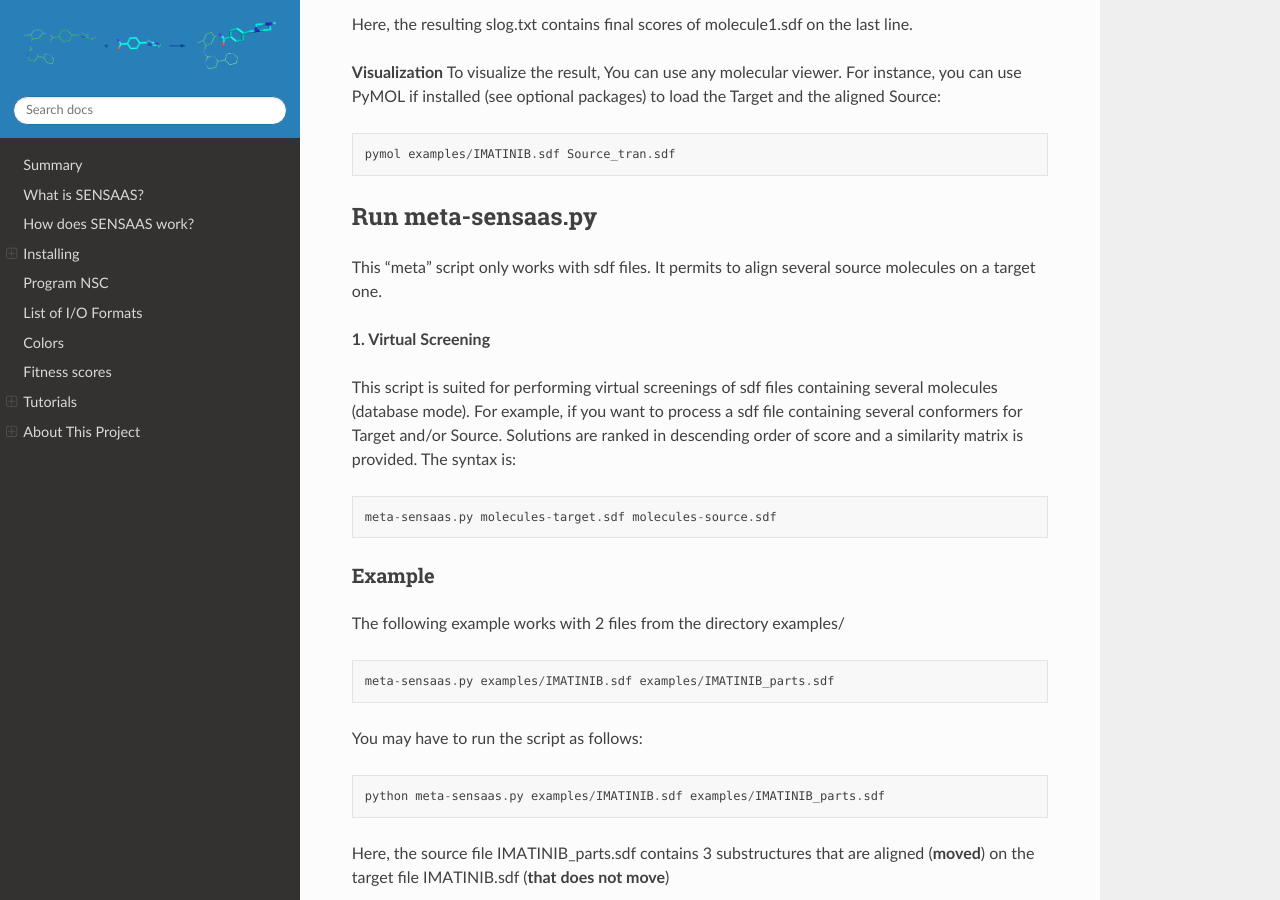
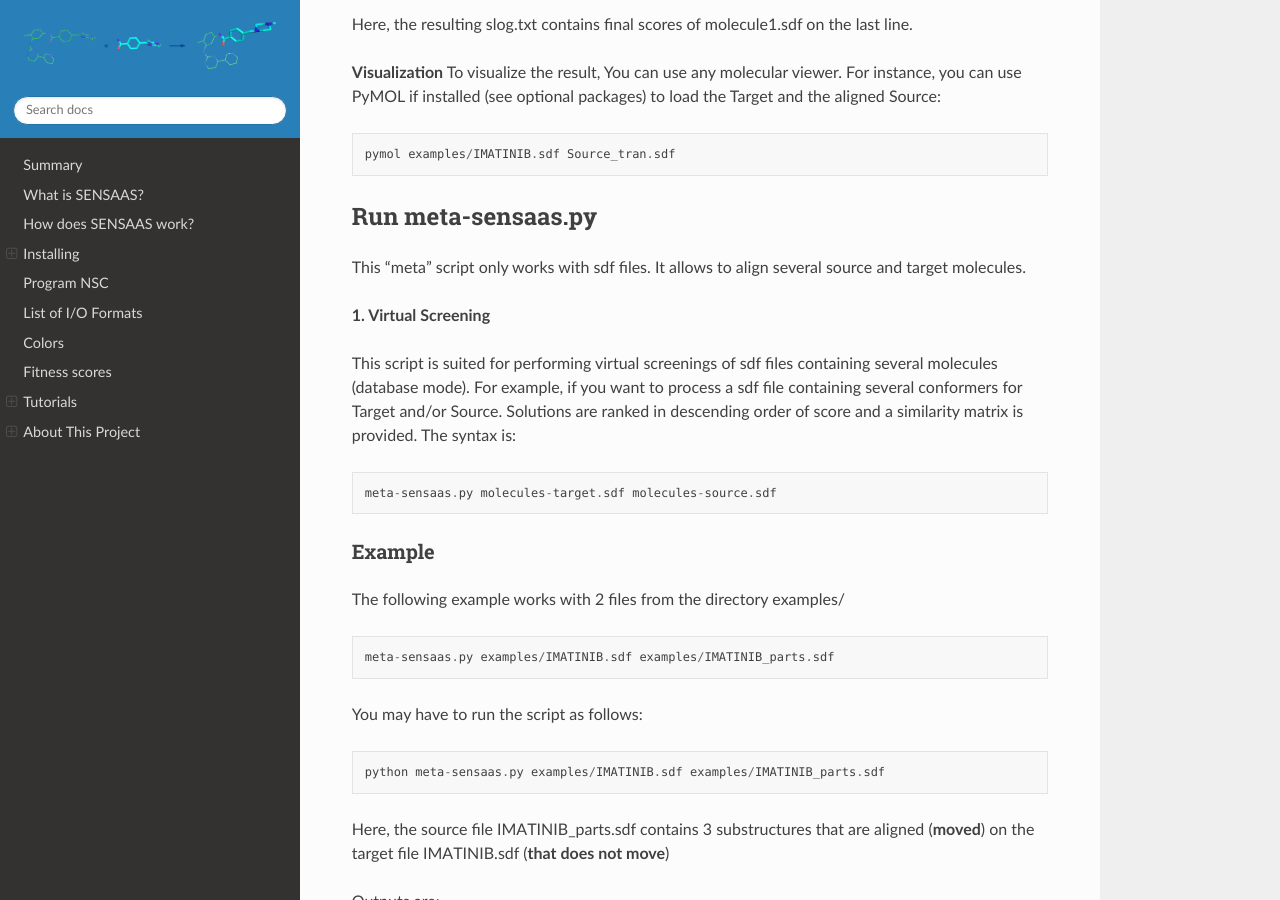
Before and after one commit to SENSAAS/sensaas, a Sphinx documentation site: the page built from docs/index.rst, in a window 1280 px wide and 900 px high, scrolled down 7704 px. Built offline with Sphinx 7.4.7 and the Read the Docs theme 2.0.0, drawn with Linux system fonts in a browser that asks for light colours.

Commit message:
Update index.rst

```diff
--- a/docs/index.rst
+++ b/docs/index.rst
@@ -291,7 +291,7 @@ Here, the resulting slog.txt contains final scores of molecule1.sdf on the last
 Run meta-sensaas.py
 --------------------
 
-This "meta" script only works with sdf files. It permits to align several source molecules on a target one.
+This "meta" script only works with sdf files. It allows to align several source and target molecules.
 
 **1. Virtual Screening**
 
```
